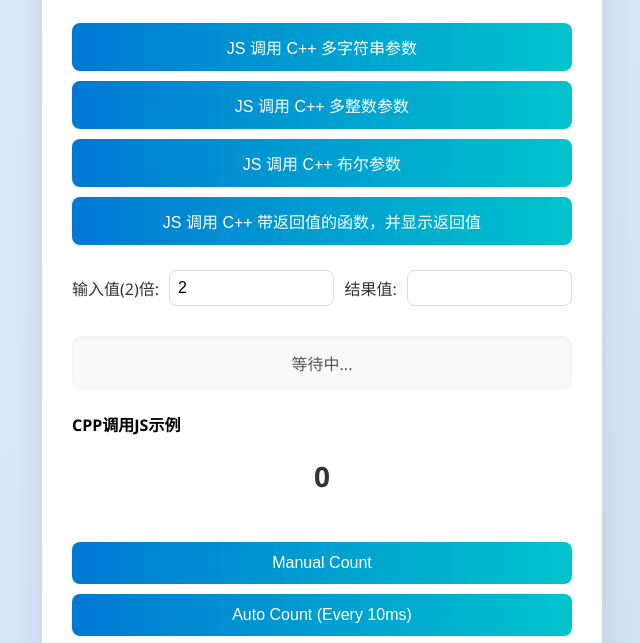
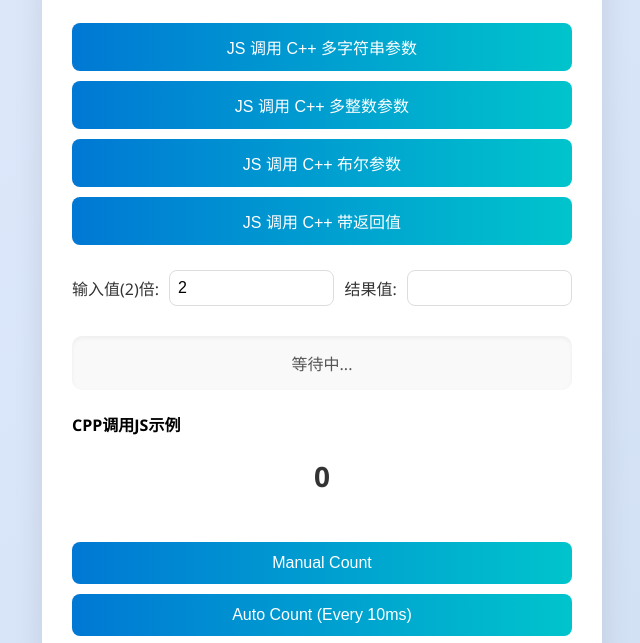
Before and after one commit to libmini/DWebUI, a plain HTML site: page 3rdparty/bin/index.html in a window 1280 px wide. Shown: the part 157-800 px from the top of the page, without its empty margins (318-958 px from the left). Drawn offline with Linux system fonts and the light colour scheme; a script that the page names is missing.

Commit message:
加入预览图

```diff
--- a/3rdparty/bin/index.html
+++ b/3rdparty/bin/index.html
@@ -139,7 +139,7 @@
         <button onclick="cpp_function_string('Hello', 'World');">JS 调用 C++ 多字符串参数</button>
         <button onclick="cpp_function_integer(123, 456, 789);">JS 调用 C++ 多整数参数</button>
         <button onclick="cpp_function_boolean(true, false);">JS 调用 C++ 布尔参数</button>
-        <button onclick="Calc();">JS 调用 C++ 带返回值的函数，并显示返回值</button>
+        <button onclick="Calc();">JS 调用 C++ 带返回值</button>
         <div class="input-group">
             <label>输入值(2)倍:</label>
             <input type="text" id="InputValue" value="2">
```
Also changed, not shown: 3rdparty/bin/second.html (added, +8 -0 lines), Preview.png (added).
